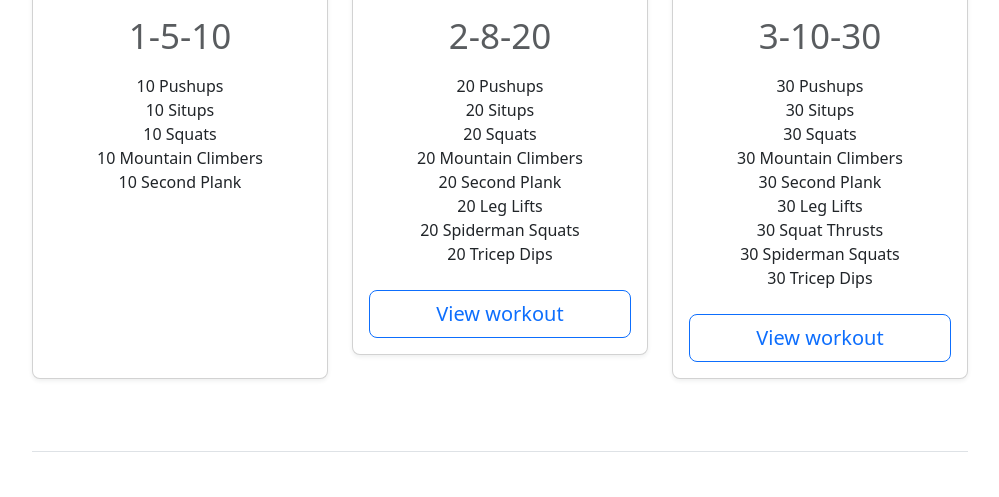
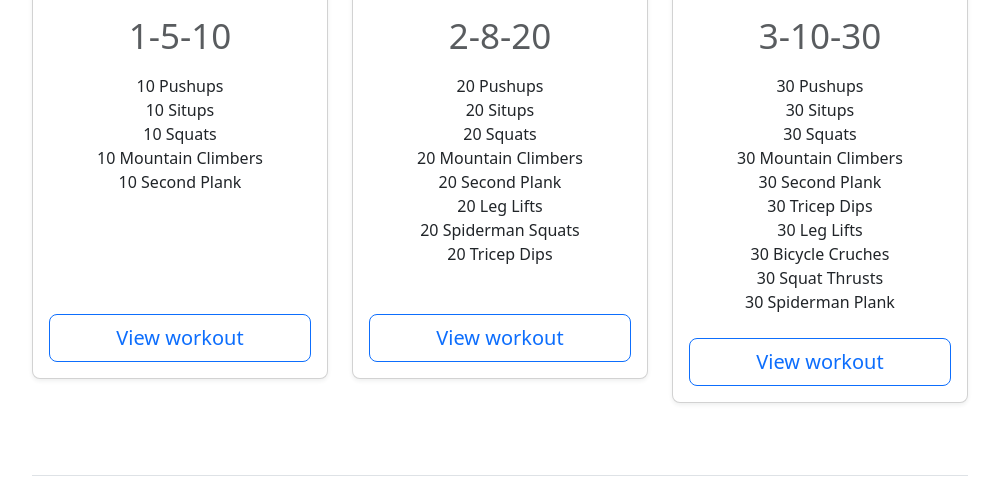
Before and after one commit to leeenglestone/Exerslice, a plain HTML site: page docs/index.html in a window 1280 px wide. Shown: the part 650-1147 px from the top of the page, without its empty margins (140-1139 px from the left). Drawn offline with Linux system fonts and the light colour scheme.

Commit message:
Exercise length and layout

```diff
--- a/docs/index.html
+++ b/docs/index.html
@@ -138,9 +138,7 @@
               <br/>
               <br/>
               <br/>
-              <br/>
-              <br/>
-              <!-- <button type="button" class="w-100 btn btn-lg btn-outline-primary">View workout</button> -->
+              <button type="button" class="w-100 btn btn-lg btn-outline-primary">View workout</button>
             </div>
           </div>
         </div>
@@ -161,6 +159,7 @@
                 <li>20 Spiderman Squats</li>
                 <li>20 Tricep Dips</li>
               </ul>
+              <br/>
               <button type="button" class="w-100 btn btn-lg btn-outline-primary">View workout</button>
             </div>
           </div>
@@ -178,11 +177,11 @@
                 <li>30 Squats</li>
                 <li>30 Mountain Climbers</li>
                 <li>30 Second Plank</li>
+                <li>30 Tricep Dips</li>
                 <li>30 Leg Lifts</li>
-                <li></li>
+                <li>30 Bicycle Cruches</li>
                 <li>30 Squat Thrusts</li>
-                <li>30 Spiderman Squats</li>
-                <li>30 Tricep Dips</li>
+                <li>30 Spiderman Plank</li>
               </ul>
               <button type="button" class="w-100 btn btn-lg btn-outline-primary">View workout</button>
             </div>
```
